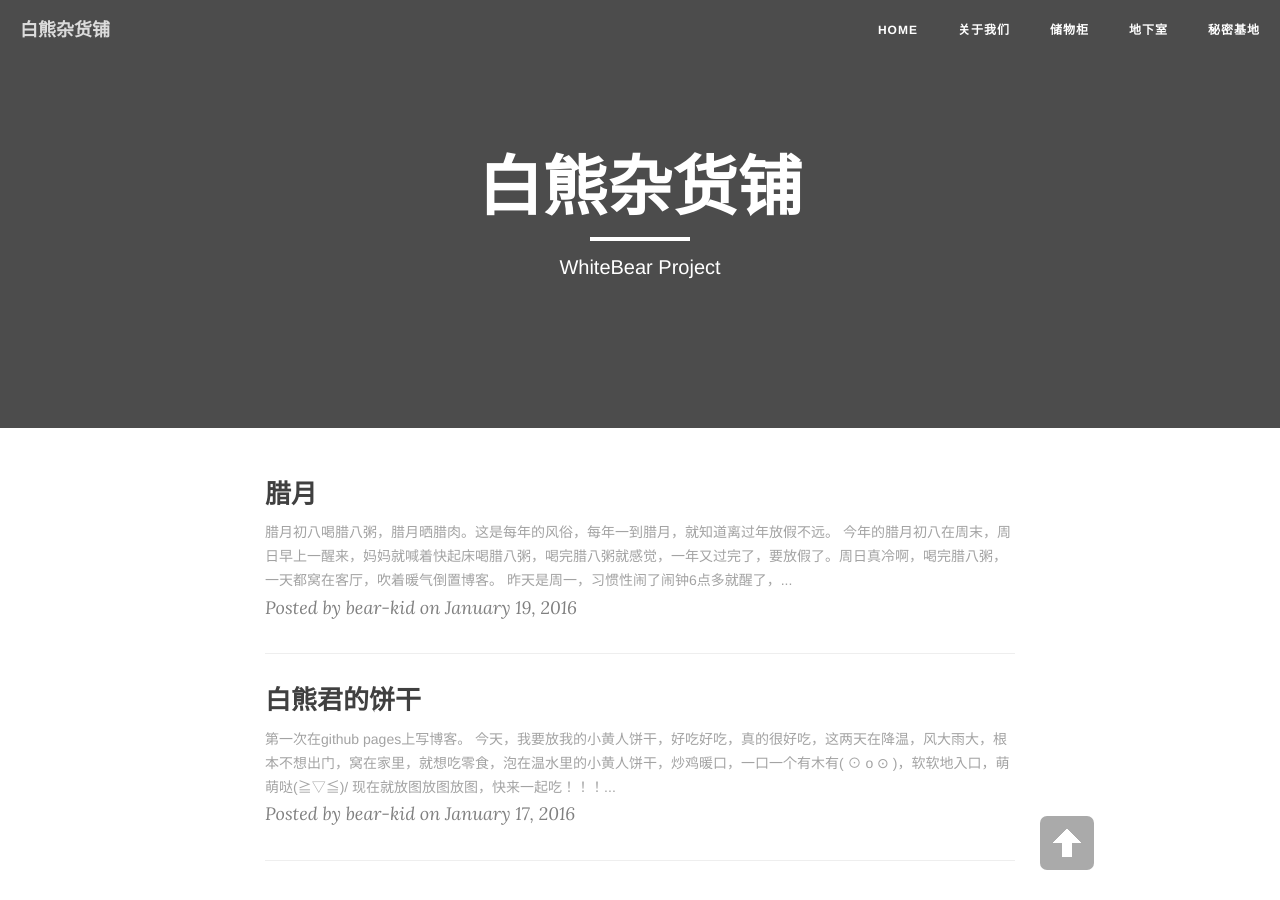
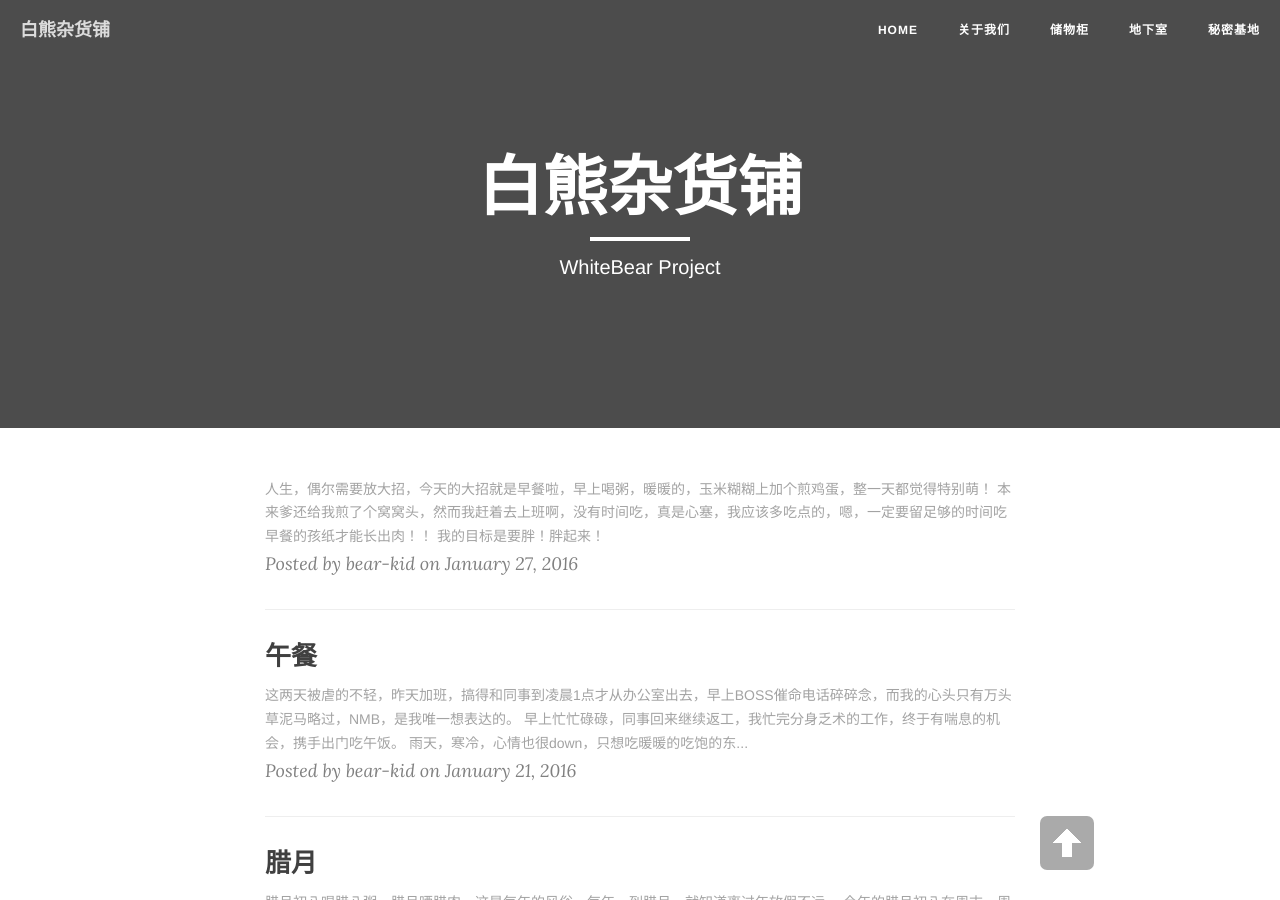
Before and after one commit to bear-kid/bear-kid.github.io, a Jekyll site: the page built from index.html, in a window 1280 px wide and 900 px high. Built offline with Jekyll 4.4.1, drawn with Linux system fonts in a browser that asks for light colours; nearby versions of some CDN libraries; the list of posts is cut into pages by our own code.

```diff
--- a/_posts/2016-01-17-cookie.md
+++ b/_posts/2016-01-17-cookie.md
@@ -2,7 +2,7 @@
 layout: post
 title: 白熊君的饼干
 date: 2016-01-17
-tag: [暗黑料理，早餐]
+tag: [小黄人，饼干]
 discription: 第一篇博客从美食开始
 
 ---
--- a/_posts/2016-01-19-layue.md
+++ b/_posts/2016-01-19-layue.md
@@ -3,7 +3,7 @@ layout: post
 title: 腊月
 date: 2016-01-19
 categories: blog
-tags: [腊月]
+tags: [腊月，腊肉]
 description: 腊月吃什么
 
 ---
--- /dev/null
+++ b/_posts/2016-01-20-breakfast.md
@@ -0,0 +1,17 @@
+---
+layout：post
+title：早餐
+data：2016-01-20
+categories：blog
+tags：[早餐,暗黑料理]
+description：人生，偶尔需要暗黑料理
+
+---
+人生，偶尔需要<big>**放大招**</big>，今天的大招就是早餐啦，早上喝粥，暖暖的，玉米糊糊上加个煎鸡蛋，整一天都觉得特别萌！
+
+
+ 本来爹还给我煎了个窝窝头，然而我赶着去上班啊，没有时间吃，真是心塞，我应该多吃点的，嗯，一定要留足够的时间吃早餐的孩纸才能长出肉！！
+
+	我的目标是要胖！胖起来！
+
+<img src="http://7xq750.com1.z0.glb.clouddn.com/IMG_5104.JPG" align="center" height="600" width="400">
--- /dev/null
+++ b/_posts/2016-01-21-lunch.md
@@ -0,0 +1,18 @@
+---
+layout: post
+title: 午餐
+date: 2016-01-21
+categories: blog
+tags: [美食]
+description: 雨天，寒冷，心情也很down，只想吃暖暖的吃饱的东西
+
+---
+
+这两天被虐的不轻，昨天加班，搞得和同事到凌晨1点才从办公室出去，早上BOSS催命电话碎碎念，而我的心头只有万头草泥马略过，NMB，是我唯一想表达的。
+
+早上忙忙碌碌，同事回来继续返工，我忙完分身乏术的工作，终于有喘息的机会，携手出门吃午饭。
+
+雨天，寒冷，心情也很down，只想吃暖暖的吃饱的东西，走啊走，走进一家小店，看到了糯米饭和豆浆冲鸡蛋!来一份哈！
+
+	吃完阴霾都扫光，美！
+![](http://7xq750.com1.z0.glb.clouddn.com/IMG_5138.JPG)
```
